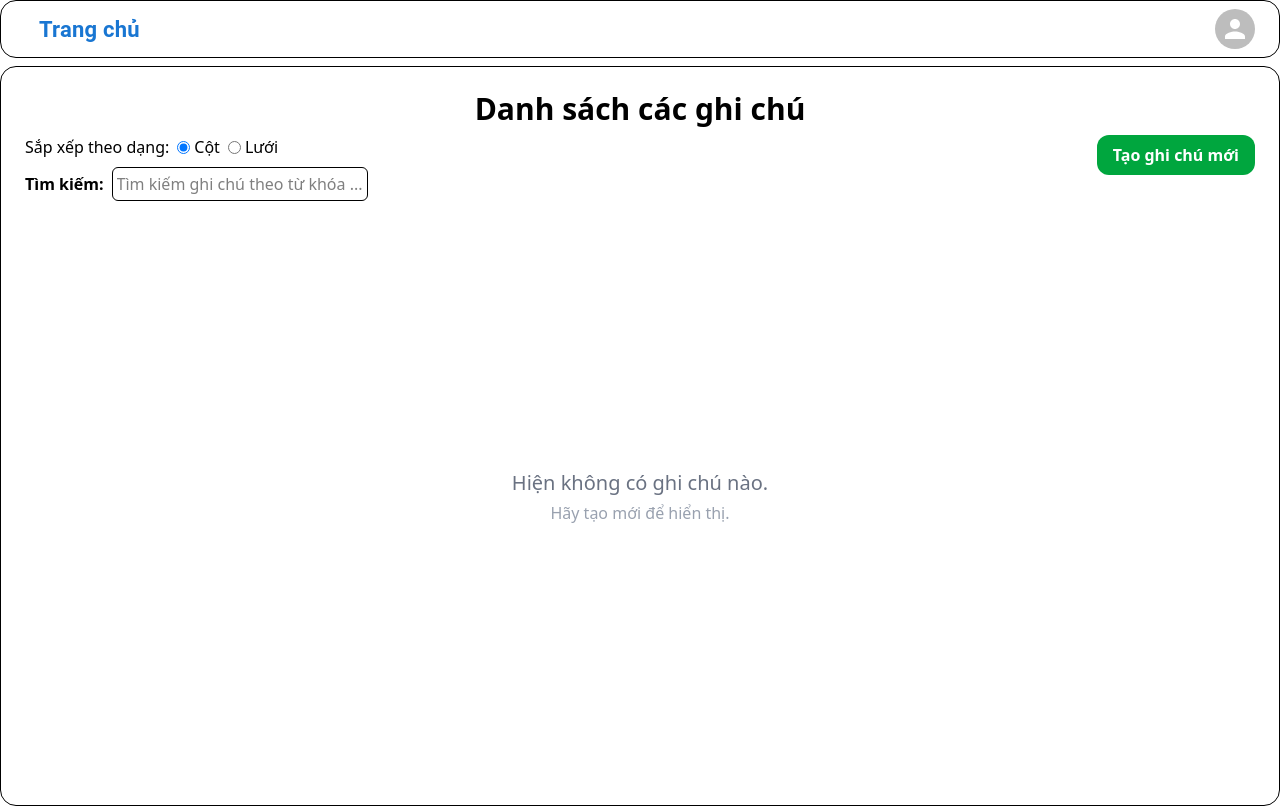
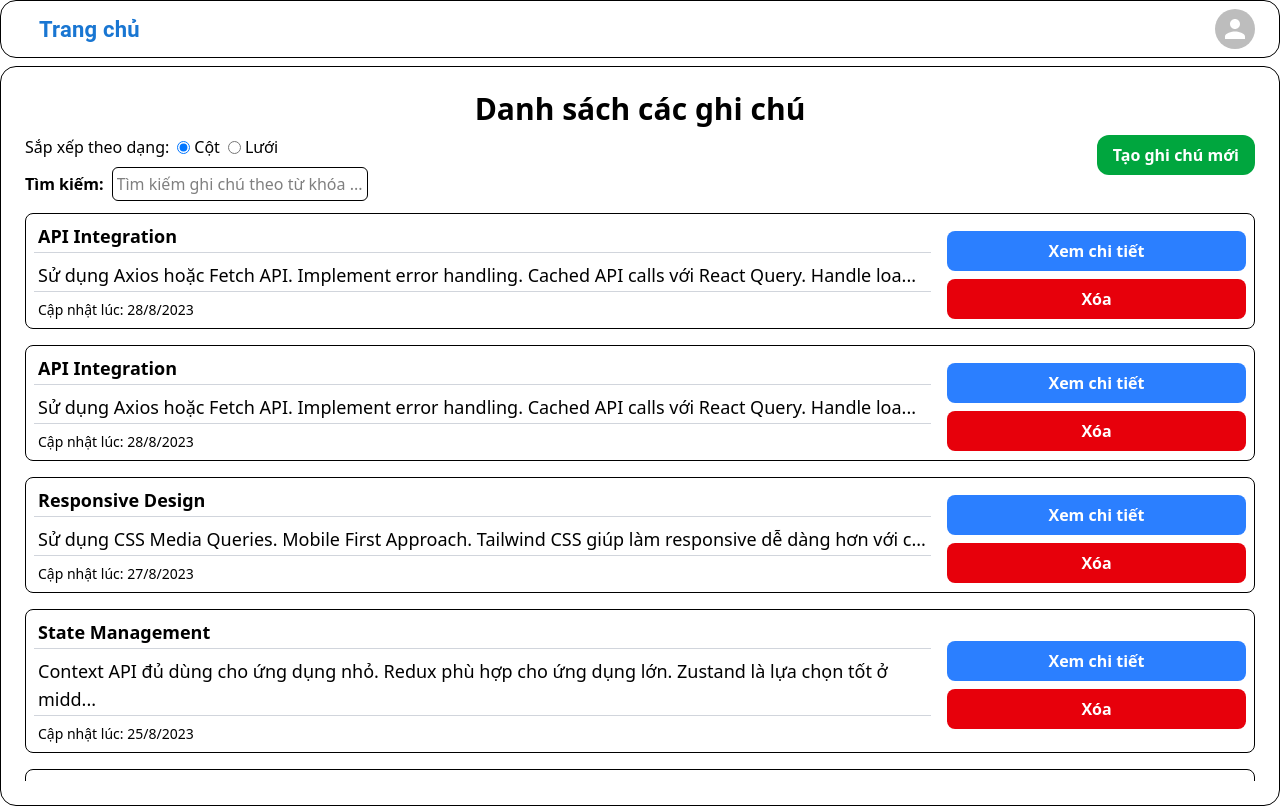
Before and after one commit to ngthcuong/Note-app, a React (Vite) app: page / in a window 1280 px wide. Built offline with nearby package versions, Linux system fonts and the light colour scheme; sample sign-in values are in the browser's storage; some icons are missing.

Commit message:
refactor: updating HomePage to use notes directly

```diff
--- a/src/assets/mockData.tsx
+++ b/src/assets/mockData.tsx
@@ -93,6 +93,5 @@ export const mockUser: User[] = [
     dob: new Date('07-03-2003'),
     email: 'cuong.nguyent@s3corp.com.vn',
     gender: 'male',
-    notes: mockPost,
   },
 ];
--- a/src/contexts/NotesContext.tsx
+++ b/src/contexts/NotesContext.tsx
@@ -1,15 +1,13 @@
 import { createContext, useContext, useState, type ReactNode } from 'react';
 import type React from 'react';
 import type { Note } from '../interfaces/Note';
-import { mockPost, mockUser } from '../assets/mockData';
-import { useAuth } from './AuthContext';
+import { mockPost } from '../assets/mockData';
 
 interface NotesContextType {
   notes: Note[];
   addNote: (note: Note) => void;
   updateNote: (id: string, note: Partial<Note>) => void;
   deleteNote: (id: string) => void;
-  getNoteByUser: () => Note[];
   getNoteById: (id: string) => Note | undefined;
 }
 
@@ -30,55 +28,29 @@ const useNotes = () => {
 // ReactNote - type cho mọi thứ có thể render trong React
 const NotesProvider: React.FC<{ children: ReactNode }> = ({ children }) => {
   const [notes, setNotes] = useState<Note[]>(mockPost);
-  const { user } = useAuth();
 
   const addNote = (note: Note) => {
-    if (user) {
-      const userIndex = mockUser.findIndex(u => u.id === user.id);
-      if (userIndex !== -1) {
-        mockUser[userIndex].notes = [
-          ...(mockUser[userIndex].notes ?? []),
-          note,
-        ];
-      }
-    }
+    setNotes(prev => [...prev, note]);
   };
 
   // Partial<T> biến tất cả các properties của type T thành optional (? - có thể có hoặc không)
   // Required<T> ngược lại với Partial
   const updateNote = (id: string, updatedNote: Partial<Note>) => {
-    const userNotes = getNoteByUser();
-    const noteIndex = userNotes.findIndex(note => note.id === id);
-    if (noteIndex !== -1) {
-      userNotes[noteIndex] = { ...userNotes[noteIndex], ...updatedNote };
-    }
+    setNotes(prev =>
+      prev.map(note =>
+        note.id === id
+          ? { ...note, ...updatedNote, updatedAt: new Date() }
+          : note
+      )
+    );
   };
 
   const deleteNote = (id: string) => {
-    if (user) {
-      const userIndex = mockUser.findIndex(u => u.id === user.id);
-      if (userIndex !== -1 && mockUser[userIndex].notes) {
-        const noteIndex = mockUser[userIndex].notes!.findIndex(
-          note => note.id === id
-        );
-        if (noteIndex !== -1) {
-          mockUser[userIndex].notes!.splice(noteIndex, 1);
-        }
-      }
-    }
-  };
-
-  const getNoteByUser = (): Note[] => {
-    if (user) {
-      return mockUser.find(u => u.id === user.id)?.notes || [];
-    } else {
-      return [];
-    }
+    setNotes(prev => prev.filter(note => note.id !== id));
   };
 
   const getNoteById = (id: string) => {
-    const userNotes = getNoteByUser();
-    return userNotes.find(note => note.id === id);
+    return notes.find(note => note.id === id);
   };
 
   return (
@@ -88,7 +60,6 @@ const NotesProvider: React.FC<{ children: ReactNode }> = ({ children }) => {
         addNote,
         updateNote,
         deleteNote,
-        getNoteByUser,
         getNoteById,
       }}
     >
--- a/src/interfaces/User.ts
+++ b/src/interfaces/User.ts
@@ -1,5 +1,3 @@
-import type { Note } from './Note';
-
 export default interface User {
   id: string;
   readonly phone: string;
@@ -8,5 +6,4 @@ export default interface User {
   dob: Date;
   email: string;
   gender: string;
-  notes?: Array<Note>;
 }
--- a/src/pages/HomePage.tsx
+++ b/src/pages/HomePage.tsx
@@ -19,8 +19,7 @@ const HomePage: React.FC = () => {
   /**
    * Cách 2: Sử dụng custom hook để gọi các hàm và biến
    */
-  const { deleteNote, getNoteByUser } = useNotes();
-  const notes = getNoteByUser();
+  const { notes, deleteNote } = useNotes();
 
   const [keyword, setKeyword] = useState<string>('');
   const [filteredNotes, setFilteredNotes] = useState<Note[]>(notes);
```
